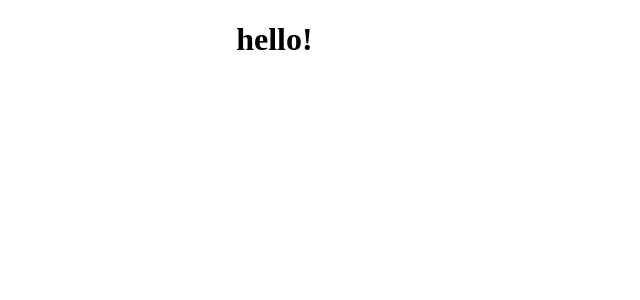
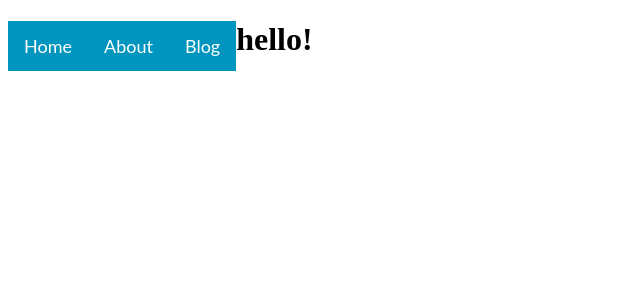
Before and after one commit to mumtazf/blog, a Jekyll site: the page built from docs/index.html, in a window 1280 px wide. Shown: the top 300 px of the page, without its empty margins (0-640 px from the left). Built offline with Jekyll 4.4.1, drawn with Linux system fonts in a browser that asks for light colours.

Commit message:
nav again

```diff
--- a/docs/_includes/navigation.html
+++ b/docs/_includes/navigation.html
@@ -9,7 +9,6 @@
 <style>
   .navbar.navbar-dark {
     background-color: #0095BE;
-    color: white;
     font-family: 'Lato', sans-serif;
     justify-content: end;
     align-items: center;
@@ -18,6 +17,7 @@
 
 .navbar.navbar-dark a{
     float: left;
+    background-color: #0095BE;
     color: white;
     text-align: center;
     padding: 14px 16px;
```
